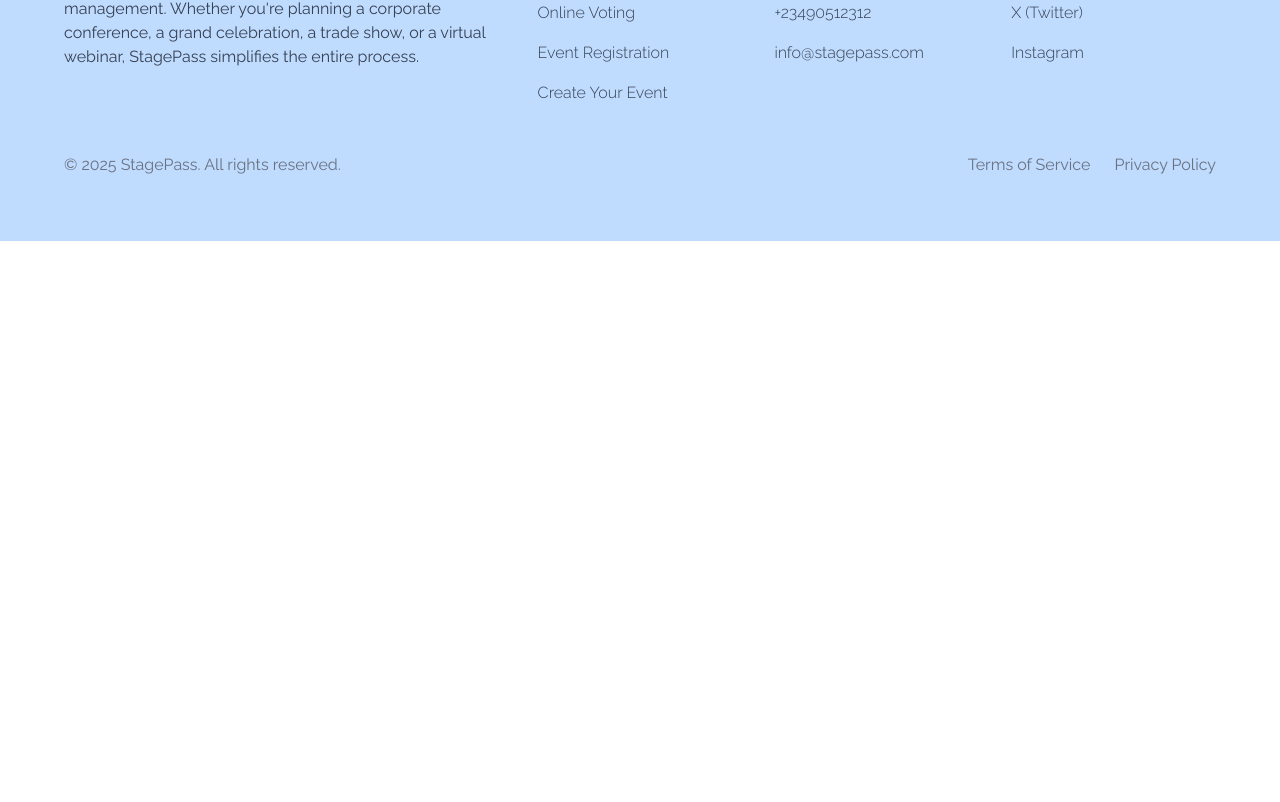
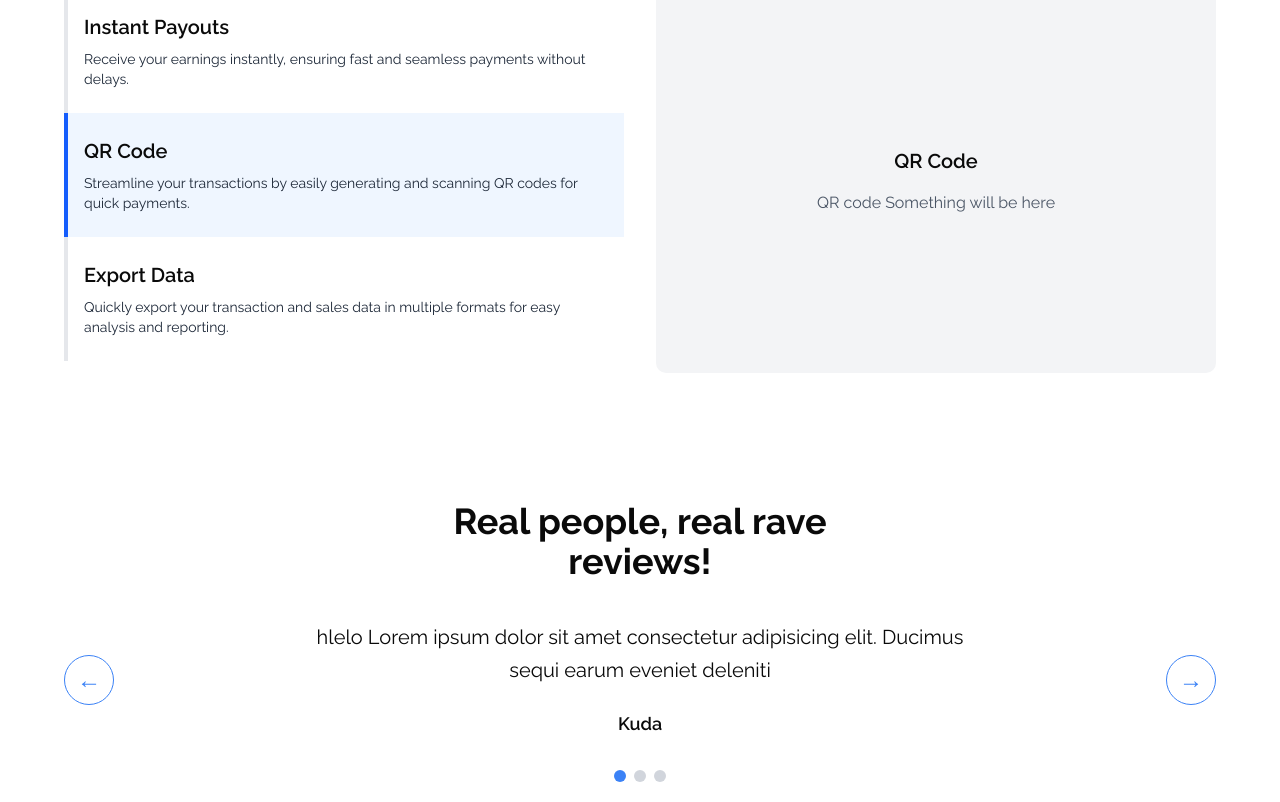
Before and after one commit to Oliveszn/e-ticket-platform, a Next.js app in the folder client/: page / in a window 1280 px wide. Shown: the part 2598-3400 px from the top of the page. Before the commit the page ends 2839 px from the top, so only its background shows below. Built offline with nearby package versions, Linux system fonts and the light colour scheme.

Commit message:
finished home page

```diff
--- a/client/src/app/page.tsx
+++ b/client/src/app/page.tsx
@@ -1,4 +1,6 @@
 import Categories from "@/components/home/Categories";
+import Features from "@/components/home/Features";
+import Reviews from "@/components/home/Reviews";
 import Image from "next/image";
 import Link from "next/link";
 
@@ -37,6 +39,8 @@
       <div className="px-6 sm:px-8 lg:px-10">
         <div className="max-w-6xl mx-auto">
           <Categories />
+          <Features />
+          <Reviews />
         </div>
       </div>
     </main>
--- /dev/null
+++ b/client/src/components/home/Features.tsx
@@ -0,0 +1,62 @@
+"use client";
+import { features } from "@/config/home";
+import { useEffect, useState } from "react";
+
+const Features = () => {
+  const [activeTab, setActiveTab] = useState(0);
+  const [isPaused, setIsPaused] = useState(false);
+
+  // Auto-timer effect
+  useEffect(() => {
+    if (isPaused) return; // Don't run timer if paused
+
+    const timer = setInterval(() => {
+      setActiveTab((prevTab) => (prevTab + 1) % features.length);
+    }, 5000); // 5 seconds
+
+    return () => clearInterval(timer); // Cleanup on unmount
+  }, [isPaused]);
+
+  return (
+    <section className="mx-auto max-w-7xl py-16 space-y-8">
+      <div className="mb-12">
+        <h1 className="text-2xl font-bold text-center">Key Features</h1>
+      </div>
+      <div className="flex flex-col md:flex-row items-start justify-between gap-8">
+        <div className="w-full md:w-1/2">
+          {features.map((feature, index) => (
+            <div
+              key={feature.id}
+              onClick={() => setActiveTab(index)}
+              onMouseEnter={() => setIsPaused(true)}
+              onMouseLeave={() => setIsPaused(false)}
+              className={`cursor-pointer py-6 px-4 border-l-4 transition-all ${
+                activeTab === index
+                  ? "border-blue-600 bg-blue-50"
+                  : "border-gray-200 hover:border-blue-200 hover:bg-gray-50"
+              }`}
+            >
+              <h3 className="md:text-xl font-semibold mb-2">{feature.title}</h3>
+              <p className="text-gray-800 text-xs sm:text-sm">
+                {feature.description}
+              </p>
+            </div>
+          ))}
+        </div>
+
+        <div className="w-full md:w-1/2">
+          <div className="relative h-96 flex items-center justify-center bg-gray-100 rounded-lg p-8 transition-all duration-300">
+            <div className="text-center">
+              <h2 className="text-xl font-semibold mb-4">
+                {features[activeTab].title}
+              </h2>
+              <p className="text-gray-600">{features[activeTab].content}</p>
+            </div>
+          </div>
+        </div>
+      </div>
+    </section>
+  );
+};
+
+export default Features;
--- /dev/null
+++ b/client/src/components/home/Reviews.tsx
@@ -0,0 +1,76 @@
+"use client";
+import { reviews } from "@/config/home";
+import { useState } from "react";
+
+const Reviews = () => {
+  const [activeTab, setActiveTab] = useState(0);
+
+  const nextButton = () => {
+    const nextIndex = (activeTab + 1) % reviews.length;
+    setActiveTab(nextIndex);
+  };
+
+  const prevButton = () => {
+    const prevIndex = (activeTab - 1 + reviews.length) % reviews.length;
+    setActiveTab(prevIndex);
+  };
+  return (
+    <section className="mx-auto max-w-7xl py-16 space-y-8 ">
+      <h2 className="text-2xl sm:text-3xl md:text-4xl font-bold text-center max-w-md mx-auto ">
+        Real people, real rave reviews!
+      </h2>
+
+      <div className="relative flex items-center justify-center w-full gap-4 sm:gap-12 md:gap-24 mt-10">
+        <button
+          onClick={prevButton}
+          className="text-blue text-lg sm:text-2xl rounded-full border border-blue py-2 px-3"
+        >
+          &larr;
+        </button>
+
+        {/* slider */}
+        <div className="flex flex-grow overflow-hidden relative">
+          <div
+            className="flex transition-transform duration-500 ease-in-out"
+            style={{ transform: `translateX(-${activeTab * 100}%)` }}
+          >
+            {reviews.map((rev) => (
+              <div
+                key={rev.id}
+                className="flex-shrink-0 w-full px-4 text-center"
+              >
+                <div className="mb-6 leading-relaxed text-base sm:text-lg md:text-xl max-w-2xl mx-auto">
+                  {rev.content}
+                </div>
+                <div className="font-semibold text-sm sm:text-base md:text-lg">
+                  {rev.title}
+                </div>
+              </div>
+            ))}
+          </div>
+        </div>
+        <button
+          onClick={nextButton}
+          className="text-blue text-lg sm:text-2xl rounded-full border border-blue py-2 px-3"
+        >
+          &rarr;
+        </button>
+
+        {/* PAGINATION */}
+        <div className="flex items-center justify-center absolute gap-2 left-1/2 -bottom-11 -translate-x-2/4">
+          {reviews.map((rev, index) => (
+            <div
+              key={rev.id}
+              onClick={() => setActiveTab(index)}
+              className={`size-3 rounded-full cursor-pointer ${
+                activeTab === index ? "bg-blue" : "bg-gray-300"
+              }`}
+            />
+          ))}
+        </div>
+      </div>
+    </section>
+  );
+};
+
+export default Reviews;
--- /dev/null
+++ b/client/src/config/home.ts
@@ -0,0 +1,44 @@
+export const reviews = [
+  {
+    id: 0,
+    title: "Kuda",
+    content:
+      "hlelo Lorem ipsum dolor sit amet consectetur adipisicing elit. Ducimus sequi earum eveniet deleniti ",
+  },
+  {
+    id: 1,
+    title: "Sporting Lagos",
+    content:
+      "sport Lorem ipsum dolor sit amet consectetur adipisicing elit. Ducimus sequi earum eveniet deleniti ",
+  },
+  {
+    id: 2,
+    title: "Group Therapy",
+    content:
+      "gropu Lorem ipsum dolor sit amet consectetur adipisicing elit. Ducimus sequi earum eveniet deleniti ",
+  },
+];
+
+export const features = [
+  {
+    id: 0,
+    title: "Instant Payouts",
+    description:
+      "Receive your earnings instantly, ensuring fast and seamless payments without delays.",
+    content: "Instant payout Something will be here ",
+  },
+  {
+    id: 1,
+    title: "QR Code",
+    description:
+      "Streamline your transactions by easily generating and scanning QR codes for quick payments.",
+    content: "QR code Something will be here",
+  },
+  {
+    id: 2,
+    title: "Export Data",
+    description:
+      "Quickly export your transaction and sales data in multiple formats for easy analysis and reporting.",
+    content: "Export data Something will be here.",
+  },
+];
```
Also changed, not shown: client/public/features/export.png (added).
